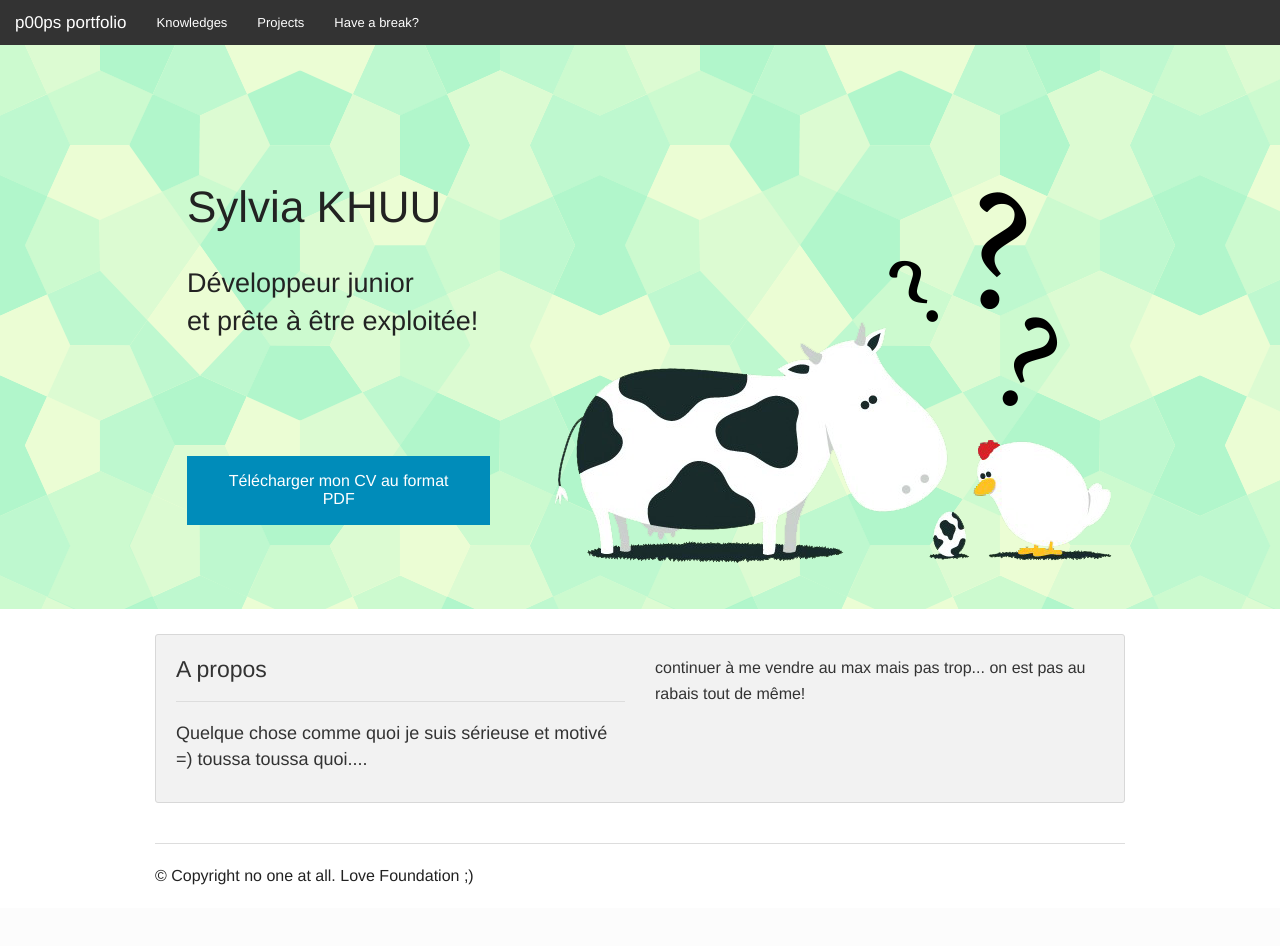
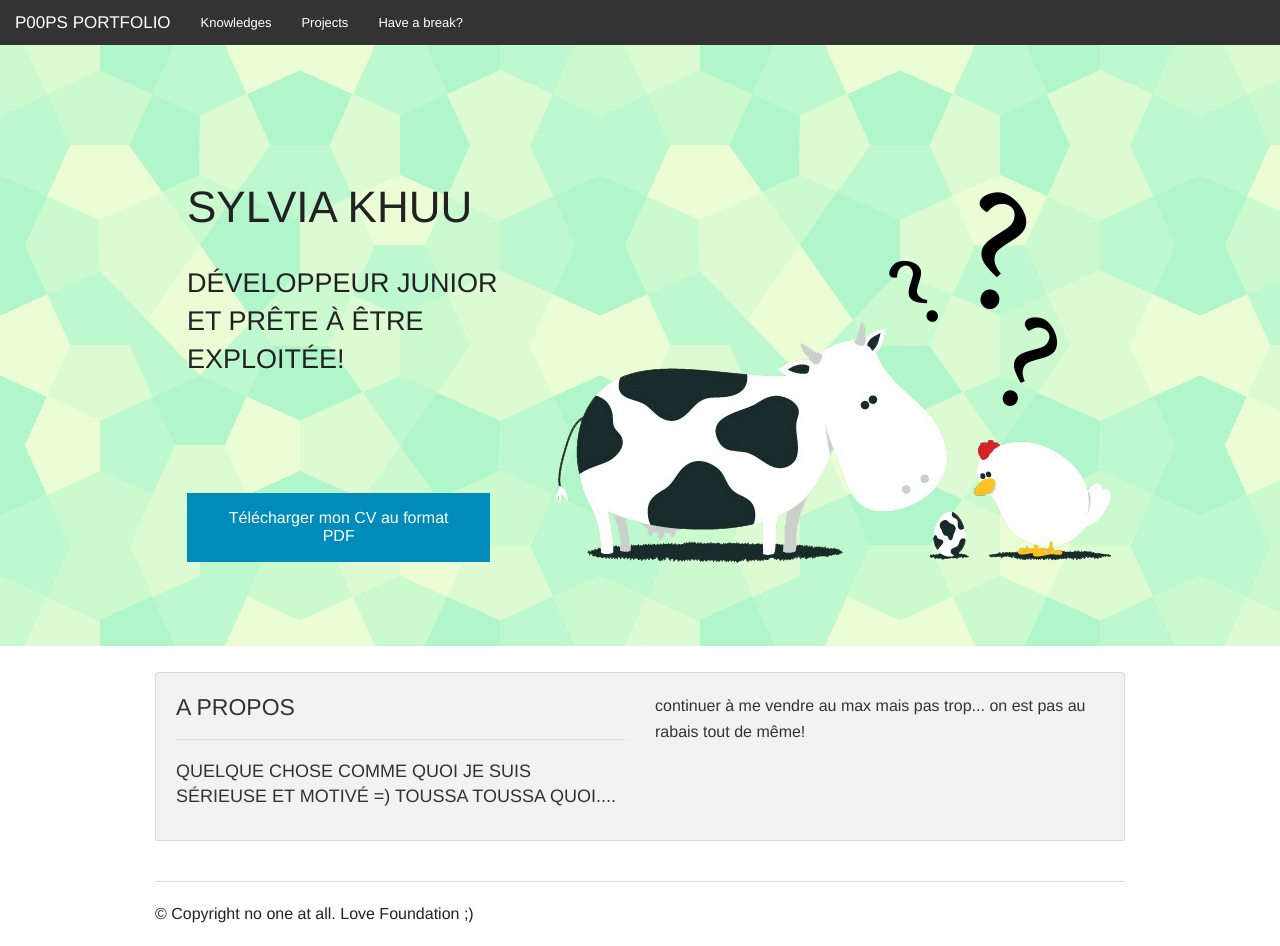
Before and after one commit to p00ps/p00ps.github.io, a PHP site: page / in a window 1280 px wide. Before the commit the page ends 885 px from the top, so only its background shows below. Run offline with PHP 8.4, Linux system fonts and the light colour scheme.

Commit message:
spread css properties.

```diff
--- a/css/addson.css
+++ b/css/addson.css
@@ -1,3 +1,8 @@
+h1, h2, h3, h4, h5{
+	text-decoration: none;
+	text-transform: uppercase;
+}
+
 .tnprojet{
     margin-top: 3%;
     margin-bottom: 3%;
@@ -13,8 +18,6 @@
 }
 
 article h3{
-	text-decoration: none;
-	text-transform: uppercase;
 	color: #cc0000;
 }
 
```
